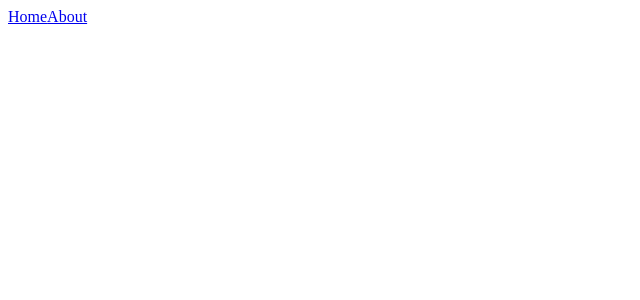
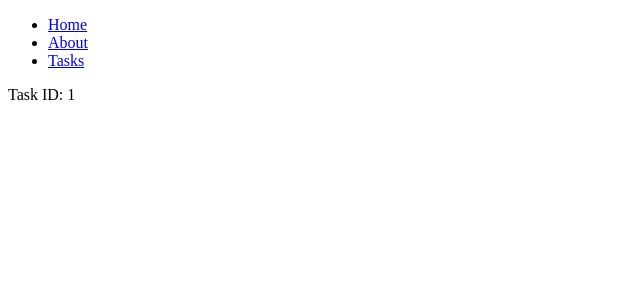
Before and after one commit to unimurax/nuxt-example, a Nuxt app: page /tasks/1 in a window 1280 px wide. Before the commit this address had no page. Shown: the top 300 px of the page, without its empty margins (0-640 px from the left). Built offline with nearby package versions, Linux system fonts and the light colour scheme.

Commit message:
feat: tasks

```diff
--- a/components/Navbar.vue
+++ b/components/Navbar.vue
@@ -1,6 +1,15 @@
 <template>
   <nav>
-    <NuxtLink to="/">Home</NuxtLink>
-    <NuxtLink to="/about">About</NuxtLink>
+    <ul>
+      <li>
+        <NuxtLink to="/">Home</NuxtLink>
+      </li>
+      <li>
+        <NuxtLink to="/about">About</NuxtLink>
+      </li>
+      <li>
+        <NuxtLink to="/tasks">Tasks</NuxtLink>
+      </li>
+    </ul>
   </nav>
 </template>
--- /dev/null
+++ b/pages/tasks/[id].vue
@@ -0,0 +1,3 @@
+<template>
+  <p>Task ID: {{ $route.params.id }}</p>
+</template>
--- /dev/null
+++ b/pages/tasks/index.vue
@@ -0,0 +1,3 @@
+<template>
+  <h1>Tasks Index</h1>
+</template>
```
